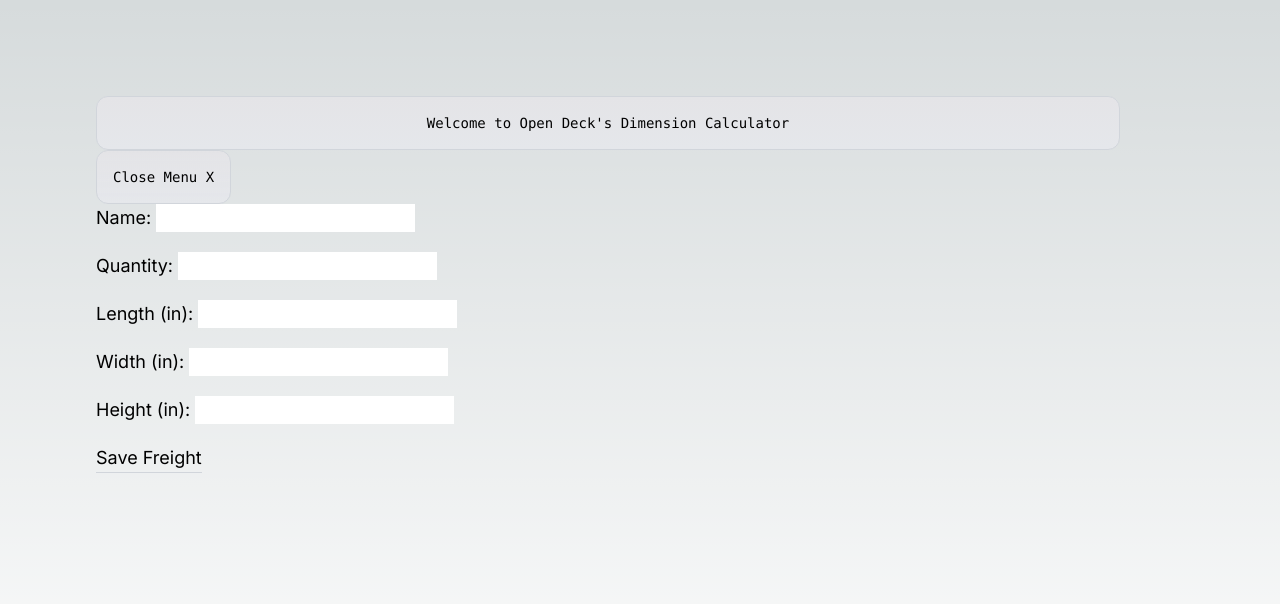
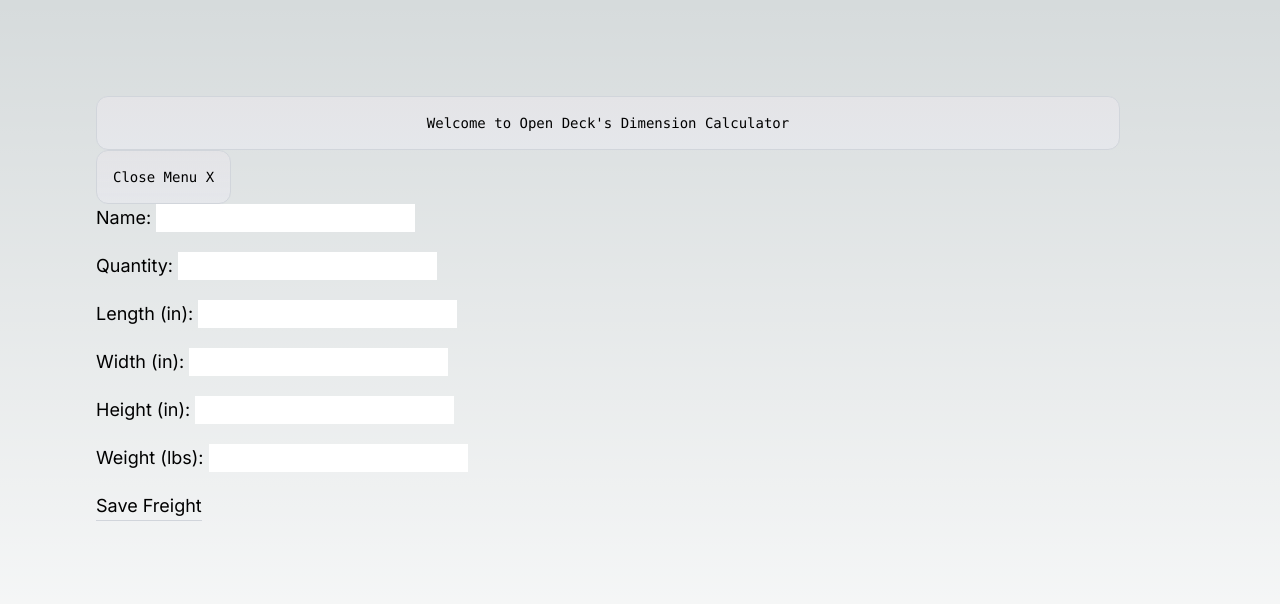
Before and after one commit to jerryoates/opendeck, a Next.js app in the folder apps/dims/: page / in a window 1280 px wide. Both pictures are taken after a click on the button "Add Freight +". Shown: the top 604 px of the page. Built offline with nearby package versions, Linux system fonts and the light colour scheme.

Commit message:
add missing weight property

```diff
--- a/apps/dims/src/app/page.tsx
+++ b/apps/dims/src/app/page.tsx
@@ -7,6 +7,7 @@ interface ActiveFreight {
     length: number,
     width: number,
     height: number,
+    weight: number,
 }
 
 export default function Home() {
@@ -19,16 +20,19 @@ export default function Home() {
         length: 0,
         width: 0,
         height: 0,
+        weight: 0
     })
 
     function saveFreight() {
         setSavedFreight([...savedFreight, activeFreight])
+        setAddFreightMenuOpen(false)
         setActiveFreight({
             name: '',
             quantity: 0,
             length: 0,
             width: 0,
             height: 0,
+            weight: 0
         })
     }
 
@@ -82,7 +86,7 @@ export default function Home() {
                     savedFreight.length ? savedFreight.map((freight: ActiveFreight, index: number) => {
                         return (
                             <li key={index} style={formStyle}>
-                                {`Item ${index + 1}: ${freight.name} x ${freight.quantity}`}
+                                {`${freight.quantity} ${freight.name}`}
                                 <button style={deleteButtonStyle}
                                     onClick={() => {
                                         const previousFreight = [...savedFreight]
@@ -96,6 +100,8 @@ export default function Home() {
                                 {`width: ${freight.width} in`}
                                 <br />
                                 {`height: ${freight.height} in`}
+                                <br />
+                                {`weight: ${freight.weight} lbs`}
                                 <br />
                             </li>
                         )
@@ -125,15 +131,21 @@ export default function Home() {
                             />
                             <br />
                             {"Width (in):   "}
-                            <input type="number" name="height" style={formStyle}
+                            <input type="number" name="width" style={formStyle}
                                 value={activeFreight.height || ''}
                                 onChange={event => setActiveFreight({ ...activeFreight, height: Number(event.target.value) })}
                             />
                             <br />
                             {"Height (in):   "}
-                            <input type="quantity" name="width" style={formStyle}
+                            <input type="number" name="height" style={formStyle}
                                 value={activeFreight.width || ''}
                                 onChange={event => setActiveFreight({ ...activeFreight, width: Number(event.target.value) })}
+                            />
+                            <br />
+                            {"Weight (lbs):   "}
+                            <input type="number" name="weight" style={formStyle}
+                                value={activeFreight.weight || ''}
+                                onChange={event => setActiveFreight({ ...activeFreight, weight: Number(event.target.value) })}
                             />
                             <br />
                             <button
```
